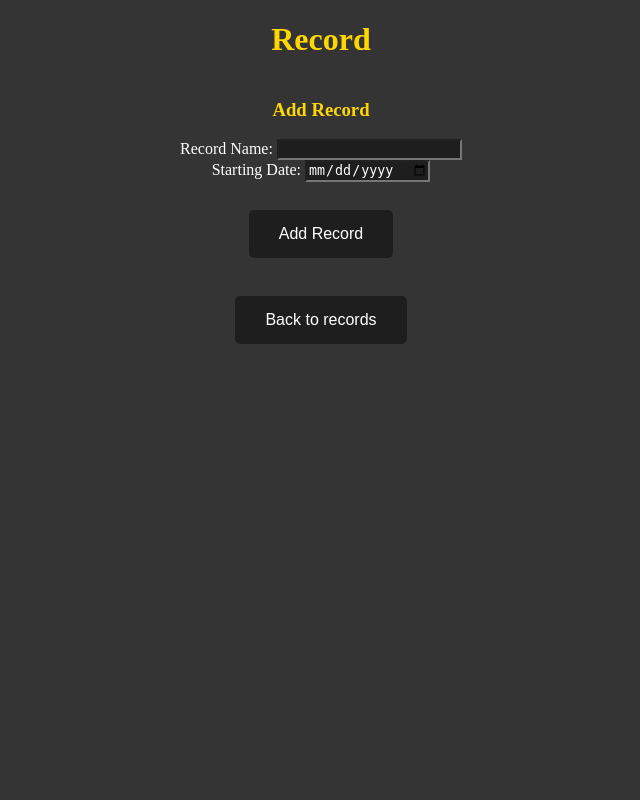
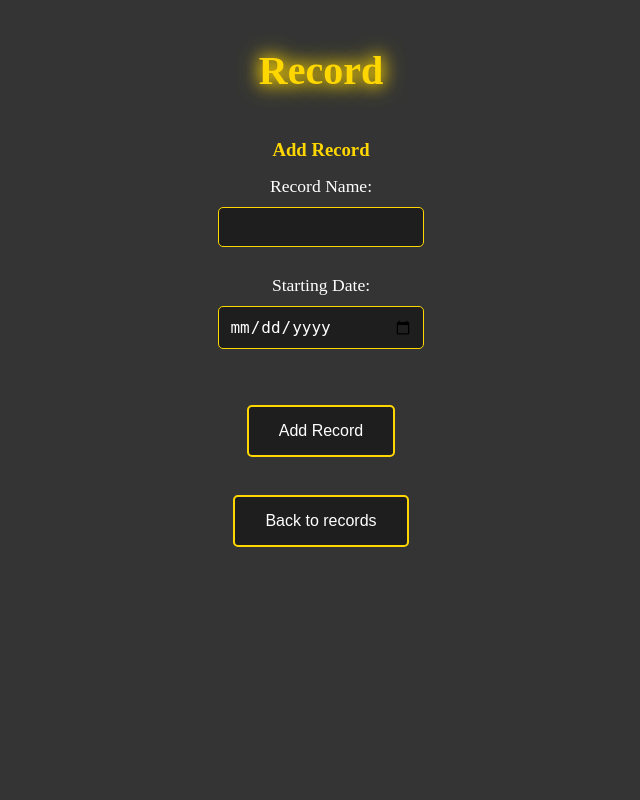
Before and after one commit to EthanMoreta/Finance-Database, a Flask app: page /add_record in a window 1280 px wide. Shown: the whole page, without its empty margins (319-959 px from the left). Run offline with Flask 3, Linux system fonts and the light colour scheme.

Commit message:
Update add_record.html

```diff
--- a/templates/add_record.html
+++ b/templates/add_record.html
@@ -9,39 +9,120 @@
             display: flex;
             flex-direction: column;
             align-items: center;
-            height: 100vh;
+            padding-top: 50px;
             margin: 0;
             background-color: #343434;
+            animation: fadeIn 1.5s ease-in-out;
         }
+
+        @keyframes fadeIn {
+            0% {
+                opacity: 0;
+            }
+            100% {
+                opacity: 1;
+            }
+        }
+
+        h1 {
+            color: #FFD700;
+            font-size: 2.5rem;
+            animation: slideInFromTop 1.2s ease, glow 1.5s infinite alternate;
+        }
+
+        @keyframes slideInFromTop {
+            from {
+                transform: translateY(-50px);
+                opacity: 0;
+            }
+            to {
+                transform: translateY(0);
+                opacity: 1;
+            }
+        }
+
+        @keyframes glow {
+            0% {
+                text-shadow: 0 0 5px #FFD700, 0 0 10px #FFD700;
+            }
+            100% {
+                text-shadow: 0 0 20px #FFD700, 0 0 30px #FFD700;
+            }
+        }
+
+        h3 {
+            color: #FFD700;
+            margin-bottom: 15px;
+        }
+
+        form {
+            animation: slideIn 1s ease-out;
+        }
+
+        @keyframes slideIn {
+            0% {
+                transform: translateY(50px);
+                opacity: 0;
+            }
+            100% {
+                transform: translateY(0);
+                opacity: 1;
+            }
+        }
+
+        .labels {
+            color: white;
+            font-size: 1.1rem;
+        }
+
+        .inputs {
+            background-color: #1e1e1e;
+            color: white;
+            border: 1px solid #FFD700;
+            border-radius: 5px;
+            padding: 10px;
+            margin: 10px 0;
+            width: 80%;
+            font-size: 1rem;
+        }
+
         .button {
             background-color: #1e1e1e;
             color: white;
             padding: 15px 30px;
             margin: 10px;
-            border: none;
+            border: 2px solid #FFD700;
             border-radius: 5px;
             font-size: 16px;
             cursor: pointer;
             text-decoration: none;
+            transition: transform 0.3s ease, background-color 0.3s ease, color 0.3s ease;
         }
+
         .button:hover {
-            background-color: #181818;
+            background-color: #FFD700;
+            color: #1e1e1e;
+            transform: scale(1.1);
         }
-        form, a {
+
+        .button:focus {
+            animation: pulse 0.6s infinite;
+        }
+
+        @keyframes pulse {
+            0% {
+                transform: scale(1);
+            }
+            50% {
+                transform: scale(1.05);
+            }
+            100% {
+                transform: scale(1);
+            }
+        }
+
+        a {
             text-align: center;
-        }
-        .inputs {
-            background-color: #1e1e1e;
-            color: white;
-        }
-        .labels {
-            color: white;
-        }
-        h1 {
-            color: #FFD700;
-        }
-        h3 {
-            color: #FFD700;
         }
     </style>
 </head>
@@ -49,7 +130,7 @@
     <h1>Record</h1>
 
     <form action="/add_record_form" method="POST">
-        <h3>Add Record</h3>
+        <h3 style="text-align: center;">Add Record</h3>
         <label class="labels">Record Name:</label>
         <input type="text" name="record_name" required class="inputs"><br>
         <label class="labels">Starting Date:</label>
@@ -58,9 +139,28 @@
         <button type="submit" class="button">Add Record</button>
     </form>
 
+    <br>
+    <a href="/record">
+        <button type="button" class="button">Back to records</button>
+    </a>
 </body>
+<style>
+    body {
+        display: flex;
+        flex-direction: column;
+        align-items: center;
+        justify-content: flex-start;
+        padding-top: 20px;
+        margin: 0;
+        background-color: #343434;
+        animation: fadeIn 1.5s ease-in-out;
+    }
+
+    form {
+        display: flex;
+        flex-direction: column;
+        align-items: center;
+        animation: slideIn 1s ease-out;
+    }
+</style>
 </html>
-<br>
-<a href="/record">
-    <button type="button" class="button">Back to records</button>
-</a>
```
